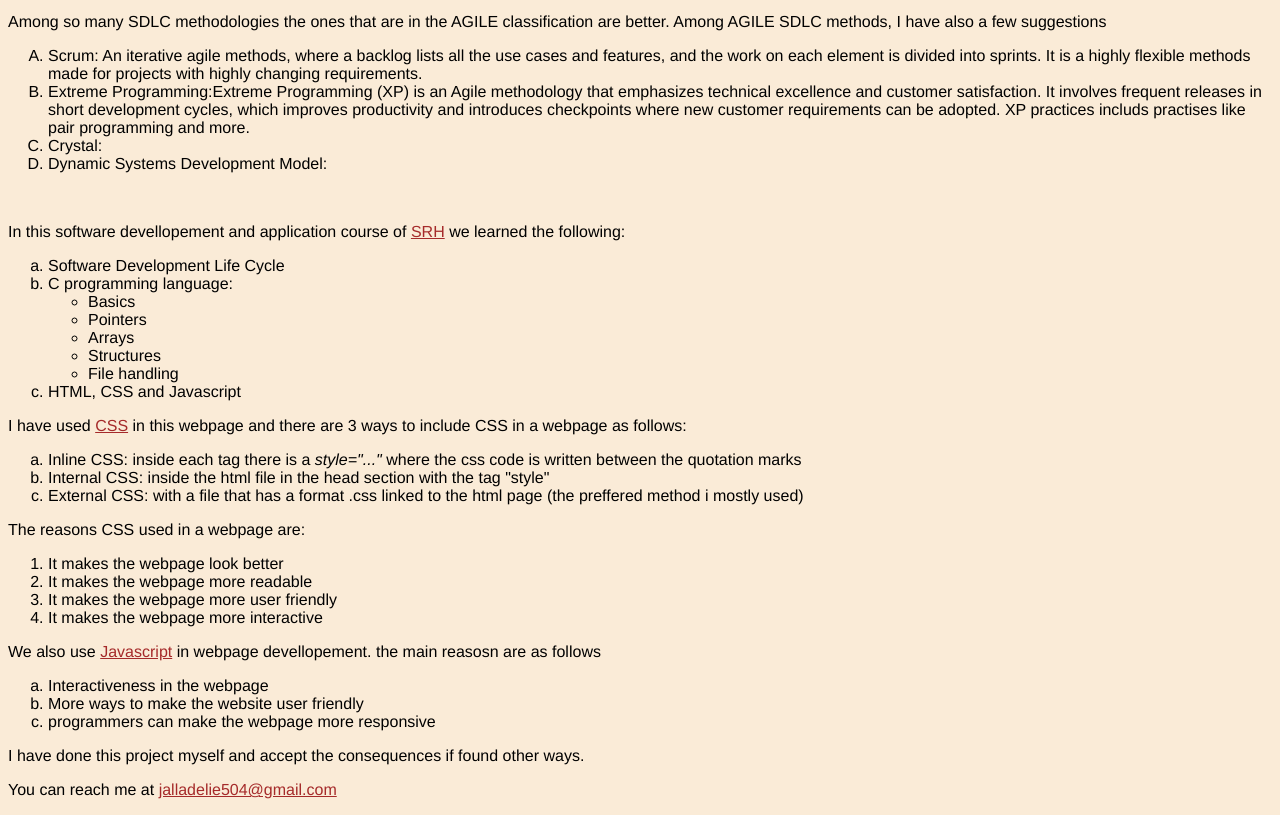
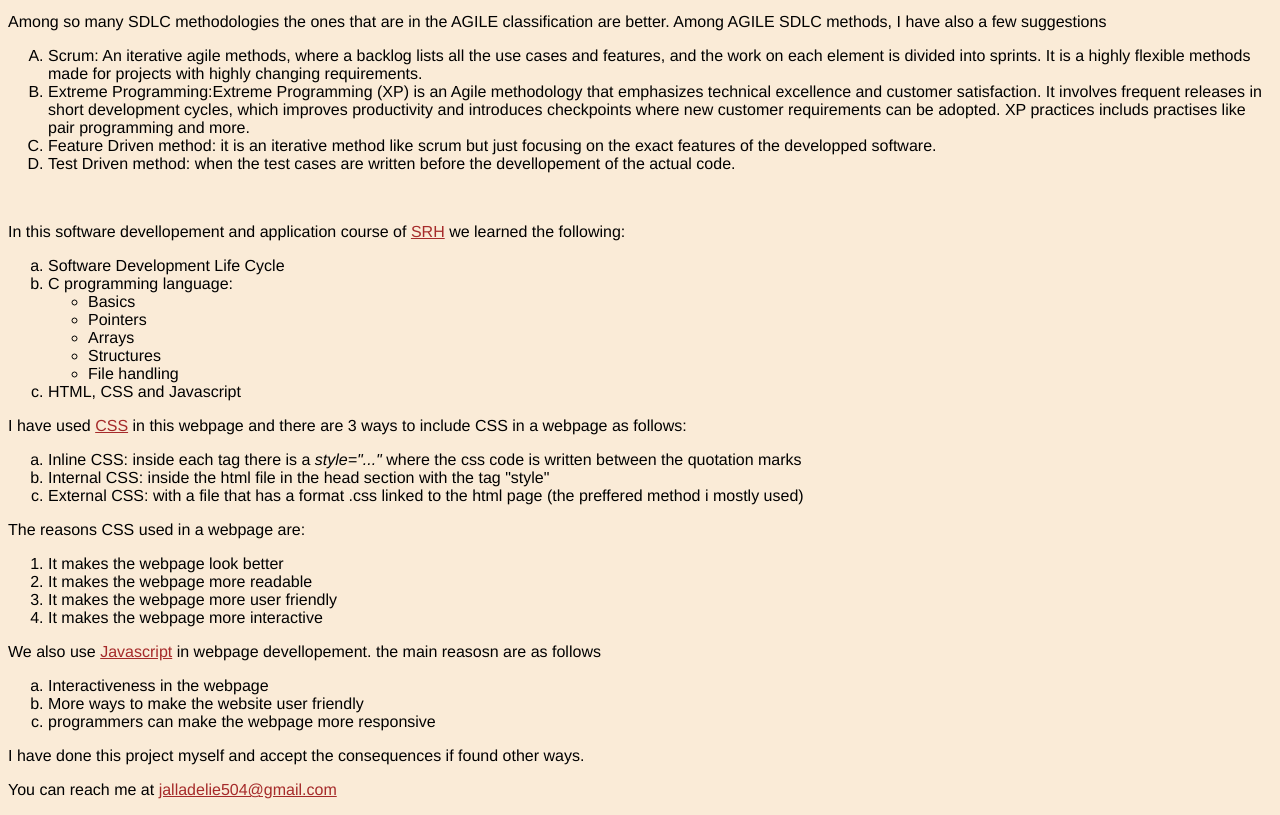
Before and after one commit to El3ctroactive/HW4-softwareengineeringSRH, a plain HTML site: page index.html in a window 1280 px wide. Shown: the part 862-1677 px from the top of the page. Drawn offline with Linux system fonts and the light colour scheme.

Commit message:
Update some missing info in index.html

```diff
--- a/index.html
+++ b/index.html
@@ -88,8 +88,8 @@
     <ol type="A">
         <li>Scrum: An iterative agile methods, where a backlog lists all the use cases and features, and the work on each element is divided into sprints. It is a highly flexible methods made for projects with highly changing requirements. </li>
         <li>Extreme Programming:Extreme Programming (XP) is an Agile methodology that emphasizes technical excellence and customer satisfaction. It involves frequent releases in short development cycles, which improves productivity and introduces checkpoints where new customer requirements can be adopted. XP practices includs practises like pair programming and more.</li>
-        <li>Crystal:</li>
-        <li>Dynamic Systems Development Model:</li>
+        <li>Feature Driven method: it is an iterative method like scrum but just focusing on the exact features of the developped software.</li>
+        <li>Test Driven method: when the test cases are written before the devellopement of the actual code. </li>
     </ol>
     <br>
     <p>In this software devellopement and application course of <a href="https://www.srh-university.de/">SRH</a> we learned the following:</p>
```
